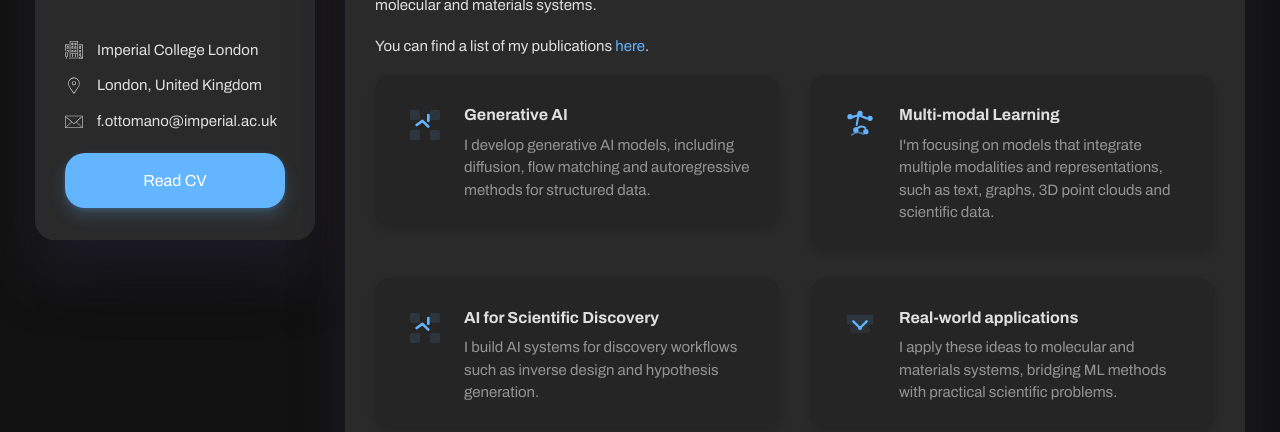
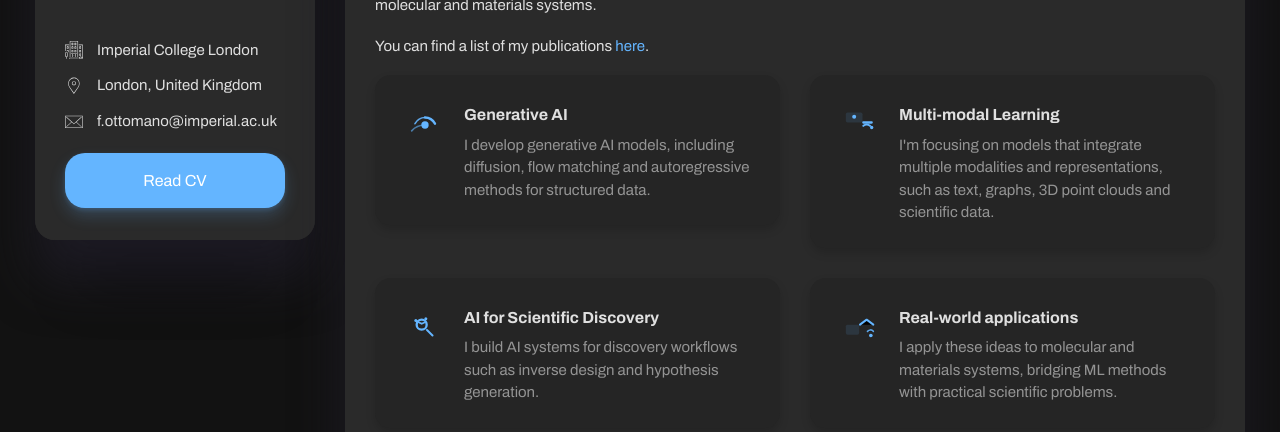
Before and after one commit to fedeotto/fedeotto.github.io, a Jekyll site: the page built from index.html, in a window 1280 px wide. Shown: the part 431-863 px from the top of the page. Built offline with Jekyll 4.4.1, drawn with Linux system fonts in a browser that asks for light colours.

Commit message:
updates icons

```diff
--- a/index.html
+++ b/index.html
@@ -20,14 +20,12 @@ layout: page
         <!-- Case Item -->
         <div class="col-12 col-lg-6">
             <div class="case-item box box__second">
-                <svg class="case-item__icon" viewBox="0 0 24 24" width="40" height="40" fill="none" xmlns="http://www.w3.org/2000/svg" aria-hidden="true">
-                    <!-- Atomic / property prediction: stylized lattice + arrow -->
-                    <rect x="3" y="3" width="6" height="6" rx="1" fill="currentColor" fill-opacity="0.12" />
-                    <rect x="15" y="3" width="6" height="6" rx="1" fill="currentColor" fill-opacity="0.12" />
-                    <rect x="3" y="15" width="6" height="6" rx="1" fill="currentColor" fill-opacity="0.12" />
-                    <rect x="15" y="15" width="6" height="6" rx="1" fill="currentColor" fill-opacity="0.12" />
-                    <path d="M7 12 L10.5 9.5 L14 13" stroke="currentColor" stroke-width="1.6" stroke-linecap="round" stroke-linejoin="round" />
-                    <path d="M14 9.5 L14 6" stroke="currentColor" stroke-width="1.6" stroke-linecap="round" />
+                <!-- Generative AI: diffusion-like concentric wave -->
+                <svg class="case-item__icon" viewBox="0 0 24 24" width="40" height="40" xmlns="http://www.w3.org/2000/svg" aria-hidden="true">
+                    <circle cx="12" cy="12" r="2.2" fill="currentColor" />
+                    <path d="M12 7.5 C14.8 7.5 16.8 9 18 11.2" stroke="currentColor" stroke-width="1.4" stroke-linecap="round" stroke-linejoin="round" fill="none" />
+                    <path d="M6 11.2 C7.2 9 9.2 7.5 12 7.5" stroke="currentColor" stroke-width="1.0" stroke-linecap="round" stroke-linejoin="round" fill="none" opacity="0.9" />
+                    <path d="M4 15.5 C6 13.2 8.8 12 12 12" stroke="currentColor" stroke-width="1.0" stroke-linecap="round" stroke-linejoin="round" fill="none" opacity="0.6" />
                 </svg>
                 <div>
                     <h3 class="title title--h5">Generative AI</h3>
@@ -38,17 +36,13 @@ layout: page
         <!-- Case Item -->
         <div class="col-12 col-lg-6">
             <div class="case-item box box__second">
-                <!-- Generative design icon: abstract graph + diffusion wave -->
-                <svg class="case-item__icon" viewBox="0 0 24 24" width="40" height="40" fill="none" xmlns="http://www.w3.org/2000/svg" aria-hidden="true">
-                    <circle cx="6" cy="7" r="1.6" fill="currentColor" />
-                    <circle cx="12" cy="5" r="1.6" fill="currentColor" />
-                    <circle cx="18" cy="8" r="1.6" fill="currentColor" />
-                    <circle cx="9.5" cy="15" r="1.6" fill="currentColor" />
-                    <circle cx="15.5" cy="16" r="1.6" fill="currentColor" />
-                    <path d="M6.9 7.4 L11.1 6.0 L16 8" stroke="currentColor" stroke-width="1.4" stroke-linecap="round" stroke-linejoin="round" />
-                    <path d="M11.1 6.0 L10 12" stroke="currentColor" stroke-width="1.2" stroke-linecap="round" stroke-linejoin="round" />
-                    <path d="M9 15.3 C10.5 13 13.5 12 15.2 13.8" stroke="currentColor" stroke-width="1.2" stroke-linecap="round" stroke-linejoin="round" />
-                    <path d="M7 18 C9 16 12 16 14 17.5" stroke="currentColor" stroke-width="1" stroke-linecap="round" stroke-linejoin="round" stroke-opacity="0.6" />
+                <!-- Multi-modal: camera + waveform + node -->
+                <svg class="case-item__icon" viewBox="0 0 24 24" width="40" height="40" xmlns="http://www.w3.org/2000/svg" aria-hidden="true">
+                    <rect x="3.5" y="4.5" width="10" height="6" rx="1" fill="currentColor" fill-opacity="0.12" />
+                    <circle cx="8.5" cy="7" r="1.2" fill="currentColor" />
+                    <path d="M14 10.5 L19 10.5" stroke="currentColor" stroke-width="1.4" stroke-linecap="round" />
+                    <path d="M14 12.5 C15.2 11.5 16.8 11.5 18 12.5" stroke="currentColor" stroke-width="1.2" stroke-linecap="round" fill="none" />
+                    <circle cx="19" cy="13.5" r="1" fill="currentColor" />
                 </svg>
                 <div>
                     <h3 class="title title--h5">Multi-modal Learning</h3>
@@ -60,14 +54,13 @@ layout: page
         <!-- Case Item -->
         <div class="col-12 col-lg-6">
             <div class="case-item box box__second">
-                <svg class="case-item__icon" viewBox="0 0 24 24" width="40" height="40" fill="none" xmlns="http://www.w3.org/2000/svg" aria-hidden="true">
-                    <!-- Reuse atomic lattice icon for consistency -->
-                    <rect x="3" y="3" width="6" height="6" rx="1" fill="currentColor" fill-opacity="0.12" />
-                    <rect x="15" y="3" width="6" height="6" rx="1" fill="currentColor" fill-opacity="0.12" />
-                    <rect x="3" y="15" width="6" height="6" rx="1" fill="currentColor" fill-opacity="0.12" />
-                    <rect x="15" y="15" width="6" height="6" rx="1" fill="currentColor" fill-opacity="0.12" />
-                    <path d="M7 12 L10.5 9.5 L14 13" stroke="currentColor" stroke-width="1.6" stroke-linecap="round" stroke-linejoin="round" />
-                    <path d="M14 9.5 L14 6" stroke="currentColor" stroke-width="1.6" stroke-linecap="round" />
+                <!-- AI for Scientific Discovery: magnifier + molecule -->
+                <svg class="case-item__icon" viewBox="0 0 24 24" width="40" height="40" xmlns="http://www.w3.org/2000/svg" aria-hidden="true">
+                    <circle cx="10" cy="10" r="3" stroke="currentColor" stroke-width="1.4" fill="none" />
+                    <path d="M13.2 13.2 L16.5 16.5" stroke="currentColor" stroke-width="1.2" stroke-linecap="round" />
+                    <circle cx="6.5" cy="7.5" r="0.9" fill="currentColor" />
+                    <circle cx="12.5" cy="6.5" r="0.9" fill="currentColor" />
+                    <path d="M7 8 L10 9.5 L12 8.5" stroke="currentColor" stroke-width="1" stroke-linecap="round" fill="none" />
                 </svg>
                 <div>
                     <h3 class="title title--h5">AI for Scientific Discovery</h3>
@@ -79,12 +72,12 @@ layout: page
         <!-- Case Item -->
         <div class="col-12 col-lg-6">
             <div class="case-item box box__second">
-                <svg class="case-item__icon" viewBox="0 0 24 24" width="40" height="40" fill="none" xmlns="http://www.w3.org/2000/svg" aria-hidden="true">
-                    <!-- Cross-modal / AI4Science: stacked layers and link -->
-                    <rect x="4" y="4" width="16" height="6" rx="1" fill="currentColor" fill-opacity="0.12" />
-                    <rect x="6" y="10" width="12" height="5" rx="1" fill="currentColor" fill-opacity="0.08" />
-                    <path d="M8 8 L12 12 L16 8" stroke="currentColor" stroke-width="1.4" stroke-linecap="round" stroke-linejoin="round" />
-                    <circle cx="12" cy="12" r="1.2" fill="currentColor" />
+                <!-- Real-world applications: factory + atom -->
+                <svg class="case-item__icon" viewBox="0 0 24 24" width="40" height="40" xmlns="http://www.w3.org/2000/svg" aria-hidden="true">
+                    <rect x="3.5" y="10" width="8" height="6" rx="1" fill="currentColor" fill-opacity="0.12" />
+                    <path d="M12 10 L16 7 L20 10" stroke="currentColor" stroke-width="1.2" stroke-linecap="round" stroke-linejoin="round" />
+                    <circle cx="18.5" cy="16.5" r="1.1" fill="currentColor" />
+                    <path d="M16.5 14 C17.5 13 19 12.8 20 14" stroke="currentColor" stroke-width="1" stroke-linecap="round" stroke-opacity="0.9" />
                 </svg>
                 <div>
                     <h3 class="title title--h5">Real-world applications</h3>
```
